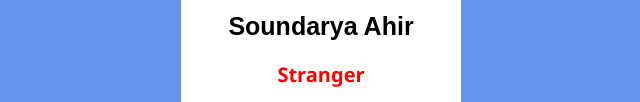
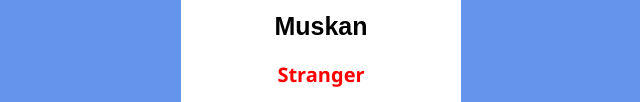
Before and after one commit to muskan1161227-sys/profile-card, a plain HTML site: page index.html in a window 1280 px wide. Shown: the part 403-505 px from the top of the page, without its empty margins (319-959 px from the left). Drawn offline with Linux system fonts and the light colour scheme.

Commit message:
Update index.html

```diff
--- a/index.html
+++ b/index.html
@@ -10,7 +10,7 @@
     <div id ="card">
 
     <img src="https://wallpapers.com/images/hd/cute-aesthetic-profile-pictures-1080-x-1350-tardl07evl9032jd.jpg" alt="">
-    <h1>Soundarya Ahir</h1>
+    <h1>Muskan</h1>
     <h5>Stranger</h5>
 
     <div class="btn-container">
@@ -20,4 +20,5 @@
     <script src="script.js"></script>
 
 </body>
+
 </html>
```
